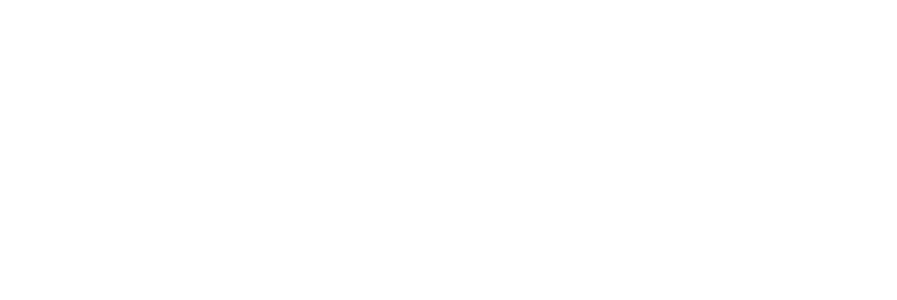
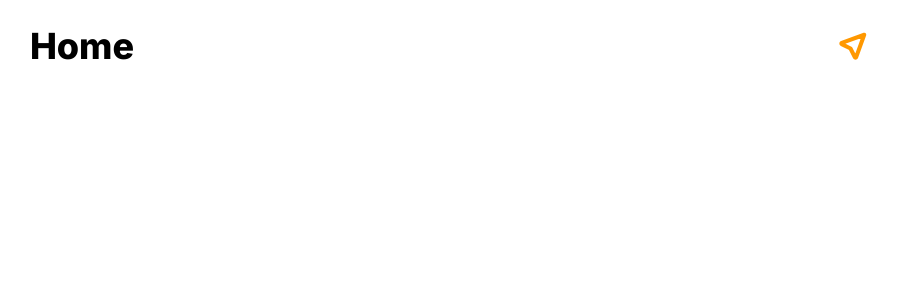
Before and after one commit to Discovery-Squad/uofthacks-project, a React (Create React App) app in the folder frontend/: page /home in a window 1280 px wide. Shown: the top 300 px of the page, without its empty margins (191-1088 px from the left). Built offline with nearby package versions, Linux system fonts and the light colour scheme.

Commit message:
updated homescreen

```diff
--- /dev/null
+++ b/frontend/src/components/images/location.jsx
@@ -0,0 +1,23 @@
+import React from 'react';
+import styled from 'styled-components';
+import locImg from '../../assets/images/locicon.svg';
+
+const LocationContainer = styled.div`
+    display: flex;
+    justify-content: center;
+    align-items: center;
+    margin: 0 0 0 55vw;
+`;
+
+const LImg = styled.img`
+    width: 30px;
+    height: 30px;
+`;
+
+export function LocationImg () {
+    return (
+        <LocationContainer>
+            <LImg src ={locImg}/>
+        </LocationContainer>
+    )
+}
--- a/frontend/src/containers/homescreen/homescreen.jsx
+++ b/frontend/src/containers/homescreen/homescreen.jsx
@@ -1,9 +1,44 @@
 import React from 'react';
 import styled from 'styled-components';
+import { LocationImg } from '../../components/images/location';
+
+const MainContainer = styled.div`
+    display: flex;
+    flex-direction: column;
+    justify-content: center;
+    align-items: center;
+    width: 100%;
+`;
+
+const TopContainer = styled.div`
+    width: 100%;
+    display: flex;
+    flex-direction: row;
+    justify-content: center;
+    align-items: center;
+    margin: 3vh 0 0 0;
+`;
+
+const HomeTitle = styled.div`
+    display: flex;
+    color: black;
+    font-family: 'Inter', sans-serif;
+    font-size: 2.25rem;
+    font-weight: 800;
+`;
+
+const BottomNav = styled.div`
+
+`;
 
 export function HomeScreen() {
     return (
         <div>
+            <TopContainer>
+                <HomeTitle>Home</HomeTitle>
+
+                <LocationImg/>
+            </TopContainer>
 
         </div>
     )
```
Also changed, not shown: frontend/src/assets/images/locicon.svg (added).
